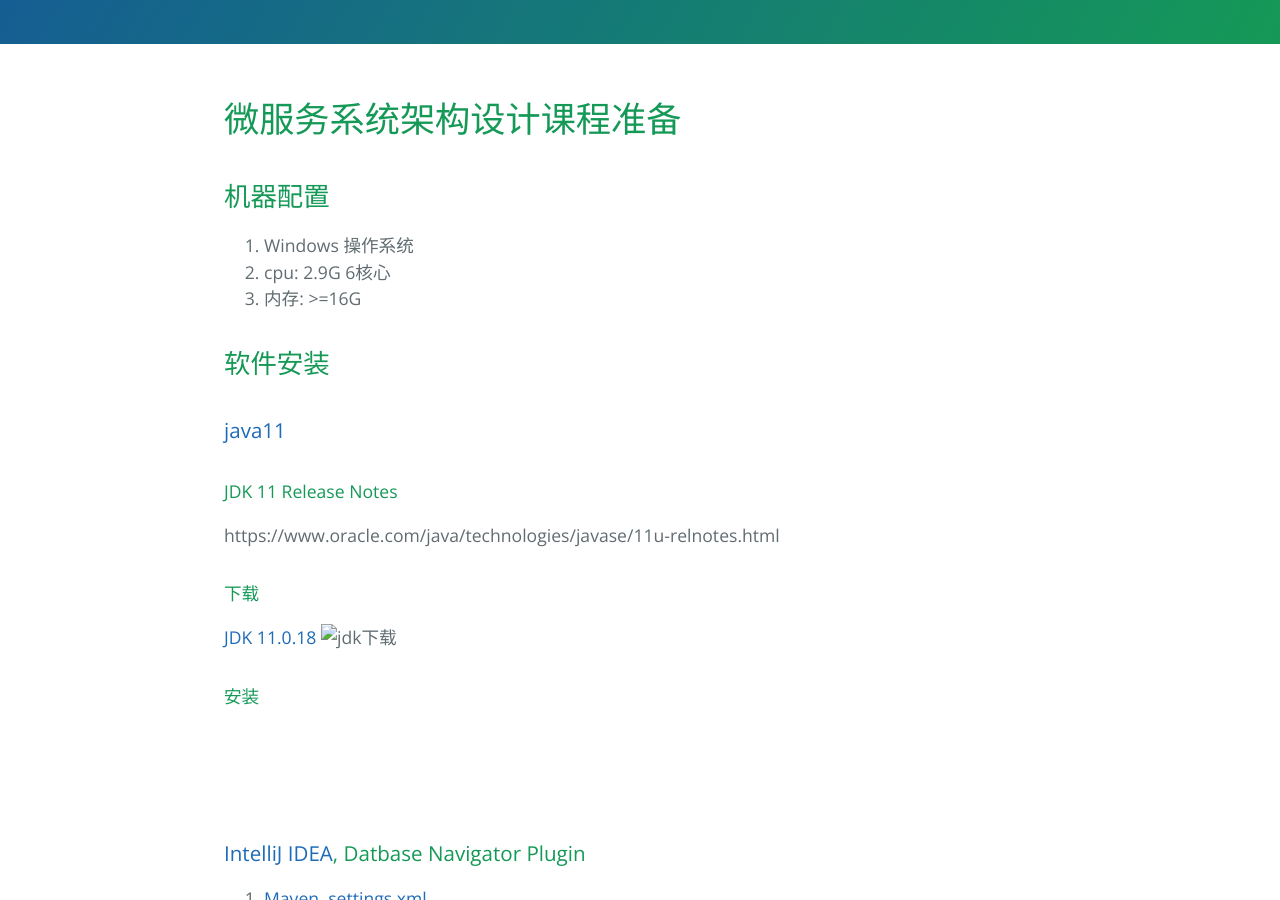
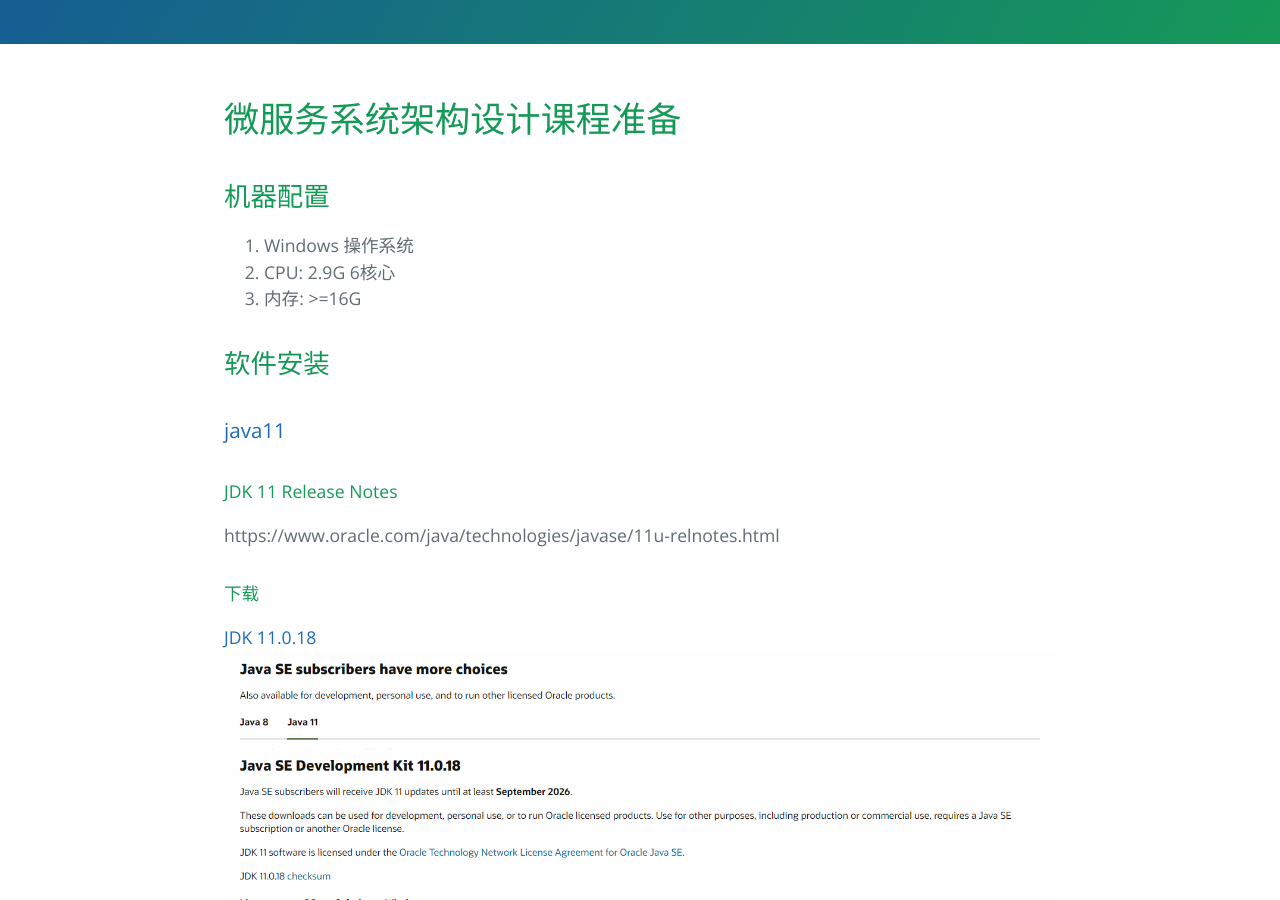
Before and after one commit to yuqisun/yuqisun.github.io, a Jekyll site: the page built from _posts/2023-02-07-微服务系统架构设计课程准备.md, in a window 1280 px wide and 900 px high, scrolled down 306 px. Built offline with Jekyll 4.4.1, drawn with Linux system fonts in a browser that asks for light colours; our own code applies the rules of GitHub Pages for plain Markdown files.

Commit message:
Update 2023-02-07-微服务系统架构设计课程准备.md

```diff
--- a/_posts/2023-02-07-微服务系统架构设计课程准备.md
+++ b/_posts/2023-02-07-微服务系统架构设计课程准备.md
@@ -2,7 +2,7 @@
 
 ## 机器配置
 1. Windows 操作系统
-2. cpu: 2.9G 6核心
+2. CPU: 2.9G 6核心
 3. 内存: >=16G
 
 ## 软件安装
@@ -13,12 +13,12 @@
 
 #### 下载
 [JDK 11.0.18](https://www.oracle.com/java/technologies/downloads/#java11-windows)
-![jdk下载](images/jdk11_download.png)
+![jdk下载](https://raw.githubusercontent.com/yuqisun/yuqisun.github.io/master/_posts/images/jdk11_download.png)
 
 #### 安装
-![](images/jdk11_install_step1.png)
-![](images/jdk11_install_step2.png)
-![](images/jdk11_install_step3.png)
+![](https://raw.githubusercontent.com/yuqisun/yuqisun.github.io/master/_posts/images/jdk11_install_step1.png)
+![](https://raw.githubusercontent.com/yuqisun/yuqisun.github.io/master/_posts/images/jdk11_install_step2.png)
+![](https://raw.githubusercontent.com/yuqisun/yuqisun.github.io/master/_posts/images/jdk11_install_step3.png)
 
 ### [IntelliJ IDEA](https://www.jetbrains.com/idea/download/?ij80pr#section=windows), Datbase Navigator Plugin
 
```
